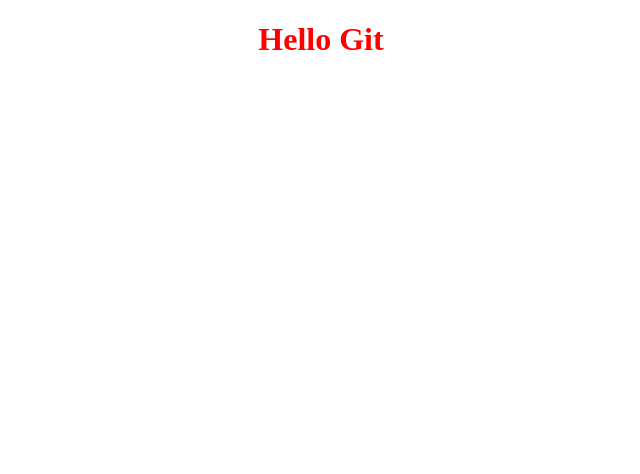
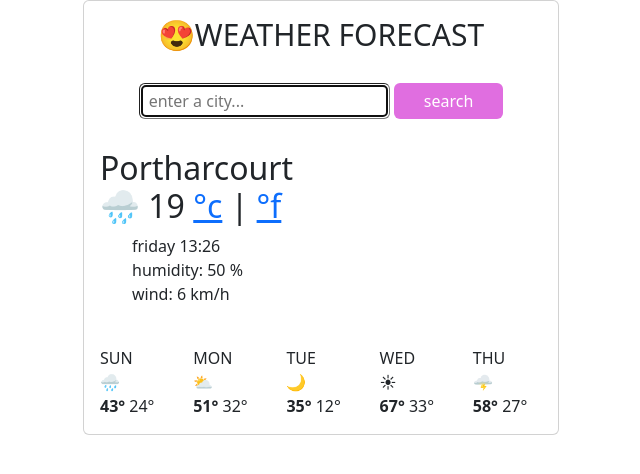
Before and after one commit to Preshyo/My-Weather-App-Project, a plain HTML site: page index.html in a window 1280 px wide. Shown: the whole page, without its empty margins (319-959 px from the left). Drawn offline with nearby package versions, Linux system fonts and the light colour scheme.

Commit message:
Imported the index.html, CSS and Javascript files of my weather App project

```diff
--- a/index.html
+++ b/index.html
@@ -5,19 +5,95 @@
     <meta charset="UTF-8">
     <meta name="viewport" content="width=device-width, initial-scale=1.0">
     <meta http-equiv="X-UA-Compatible" content="ie=edge">
-    <title>Document</title>
-    <style>
-        h1 {
-            text-align: center;
-            color: red;
-        }
-    </style>
+    <title>weather App</title>
+    <link href="https://cdn.jsdelivr.net/npm/bootstrap@5.2.3/dist/css/bootstrap.min.css" rel="stylesheet" integrity="sha384-rbsA2VBKQhggwzxH7pPCaAqO46MgnOM80zW1RWuH61DGLwZJEdK2Kadq2F9CUG65"
+        crossorigin="anonymous">
+    <link rel="stylesheet" href="style.css" />
+    <script src="https://unpkg.com/axios/dist/axios.min.js"></script>
 </head>
 
 <body>
-    <h1>
-        Hello Git
-    </h1>
+    <div class="container">
+        <div class="card">
+            <div class="card-body">
+                <h1>😍WEATHER FORECAST</h1>
+                <form id="search-form">
+                    <input type="search" id="city-input" autofocus="on" , autocomplete="off" placeholder="enter a city... ">
+                    <input type="submit" class="button" value="search">
+
+                </form>
+                <p>
+                    <h2>
+
+
+                        <div class="row">
+                            <div class="col" id="city">Portharcourt</div>
+                            <div class="col" id="temp"></div>
+
+                            <div class="float-left">
+                                <span class="temperature" id="temperature">🌧 19</span>
+                                <span class="units">
+                                    <a href="" id="celsius-link">°c</a> |
+                                    <a href="" id="fahrenheit-link">°f</a>
+                                </span>
+                            </div>
+                        </div>
+                    </h2>
+                    <ul>
+                        <li id="date"> </li>
+                        <li>humidity:
+                            <span id="humidity"> 50 </span> %
+                        </li>
+                        <li>wind:
+                            <span id="wind"> 6 </span>km/h
+                        </li>
+
+                    </ul>
+
+                </p>
+
+                <br/>
+                <div class="row">
+                    <div class="col"> SUN
+                        <div>🌧 </div>
+                        <div>
+                            <strong>43°</strong> 24°</div>
+                    </div>
+
+                    <div class="col">MON
+                        <div> ⛅</div>
+                        <div>
+                            <strong>51°</strong> 32°</div>
+                    </div>
+
+                    <div class="col">TUE
+                        <div> 🌙</div>
+                        <div>
+                            <strong>35°</strong> 12°</div>
+                    </div>
+
+                    <div class="col">WED
+                        <div>☀</div>
+                        <div>
+                            <strong>67°</strong> 33°</div>
+                    </div>
+
+                    <div class="col">THU
+                        <div> 🌩</div>
+                        <div>
+                            <strong>58° </strong> 27°</div>
+                    </div>
+                </div>
+            </div>
+
+        </div>
+    </div>
+    </div>
+    </div>
+
+    <script src="script.js">
+
+    </script>
 </body>
 
 </html>
--- /dev/null
+++ b/script.js
@@ -0,0 +1,33 @@
+function displayWeatherCondition(response) {
+
+    document.querySelector("#city").innerHTML = response.data.name;
+    document.querySelector("#temperature").innerHTML = Math.round(response.data.main.temp);
+    document.querySelector("#humidity").innerHTML = response.data.main.humidity;
+    document.querySelector("#wind").innerHTML = Math.round(response.data.wind.speed);
+}
+function handleSubmit(event) {
+    event.preventDefault();
+
+    let apiKey = "7499b85e4dfccd06eacfd72c359cdb40"
+    let city = document.querySelector("#city-input").value;
+    let apiUrl = `https://api.openweathermap.org/data/2.5/weather?q=${city}&appid=${apiKey}&units=metric`;
+    axios.get(apiUrl).then(displayWeatherCondition);
+}
+
+let searchForm = document.querySelector("#search-form");
+searchForm.addEventListener("submit", handleSubmit);
+
+
+function formatDate(date) {
+    let hours = date.getHours();
+    if (hours < 10) { hours = `0 ${hours}`; }
+    let minutes = date.getMinutes();
+    if (minutes < 10) { minutes = `0 ${minutes}`; }
+    let dayIndex = date.getDay();
+    let days = ["sunday", "monday", "tuesday", "wednesday", "thursday", "friday", "saturday"];
+    let day = days[dayIndex];
+    return `${day} ${hours}:${minutes}`;
+}
+let dataElement = document.querySelector("#date");
+let currentTime = new Date();
+dataElement.innerHTML = formatDate(currentTime);
--- /dev/null
+++ b/style.css
@@ -0,0 +1,56 @@
+body{
+    width: 500px;
+    display: block;
+    margin: 0 auto;
+
+}
+h1{
+    font-size: 30px;
+text-align: center;
+
+}
+form{
+    text-align: center;
+    margin: 30px;
+}
+
+.button{
+    display: inline;
+    background: rgb(224, 110, 224);
+    color: white;
+    border: rgb(224, 110, 224);
+    border: none;
+    border-radius: 6px;
+    box-shadow: 5px ;
+    padding:  06px 30px;
+    transition: all 200ms ease-in-out;
+
+}
+.button:hover {
+    cursor: pointer;
+    background: rgb(248, 214, 242);
+    color: rgb(224, 110, 224);
+
+}
+.col:hover {
+    color: rgb(224, 110, 224);
+    cursor: pointer;
+
+}
+
+input{
+    border-radius: 6px;
+padding: 04px 08px;
+
+}
+ul {
+    list-style: none;
+}
+.today{
+    color: rgb(187, 185, 185);
+     padding-bottom:20px;
+
+}
+.temperature{
+
+}
```
